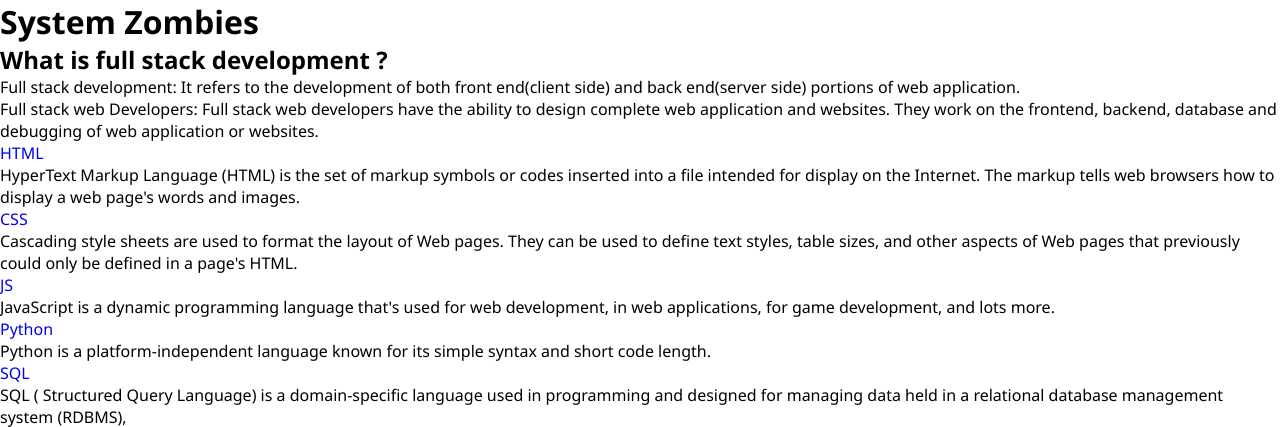
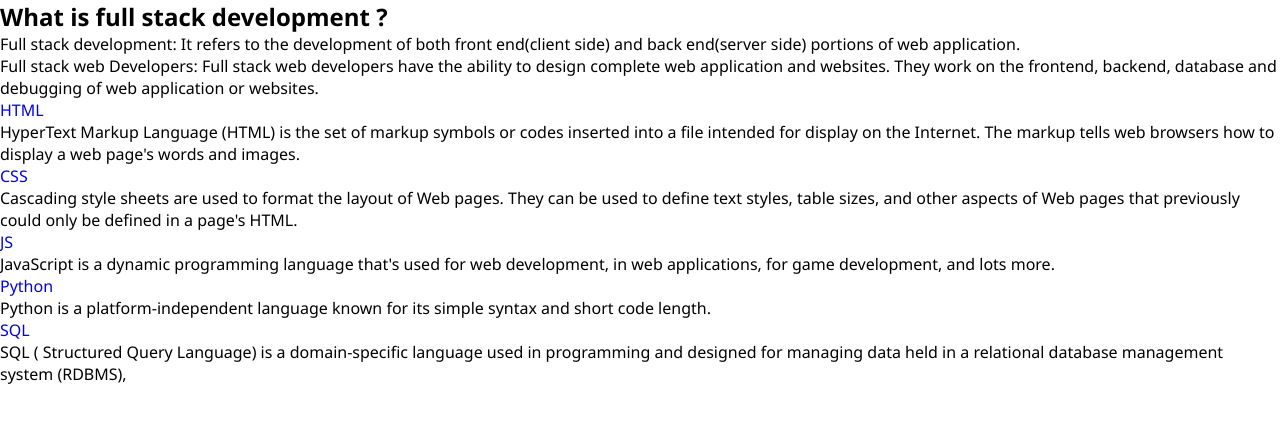
Before and after one commit to sunidhishende/SystemZombies_CSHTN-08, a Django app: page / in a window 1280 px wide. Shown: the part 80-507 px from the top of the page. Run offline with Django 3.2, Linux system fonts and the light colour scheme; data comes from the database, SQL or seed files in the repository; both versions use the stored data as it was after the commit; some libraries are stand-ins or nearby versions.

Commit message:
objeects

```diff
--- a/templates/home.html
+++ b/templates/home.html
@@ -4,7 +4,6 @@
 {% endblock %}
 
 {% block content %}
-<h1> System Zombies</h1>
 <h2> What is full stack development ? </h2>
 <p> Full stack development: It refers to the development of both front end(client side) and back end(server side) portions of web application.</p>
 <p> Full stack web Developers: Full stack web developers have the ability to design complete web application and websites. They work on the frontend, backend, database and debugging of web application or websites. </p>
```
Also changed, not shown: db.sqlite3.
